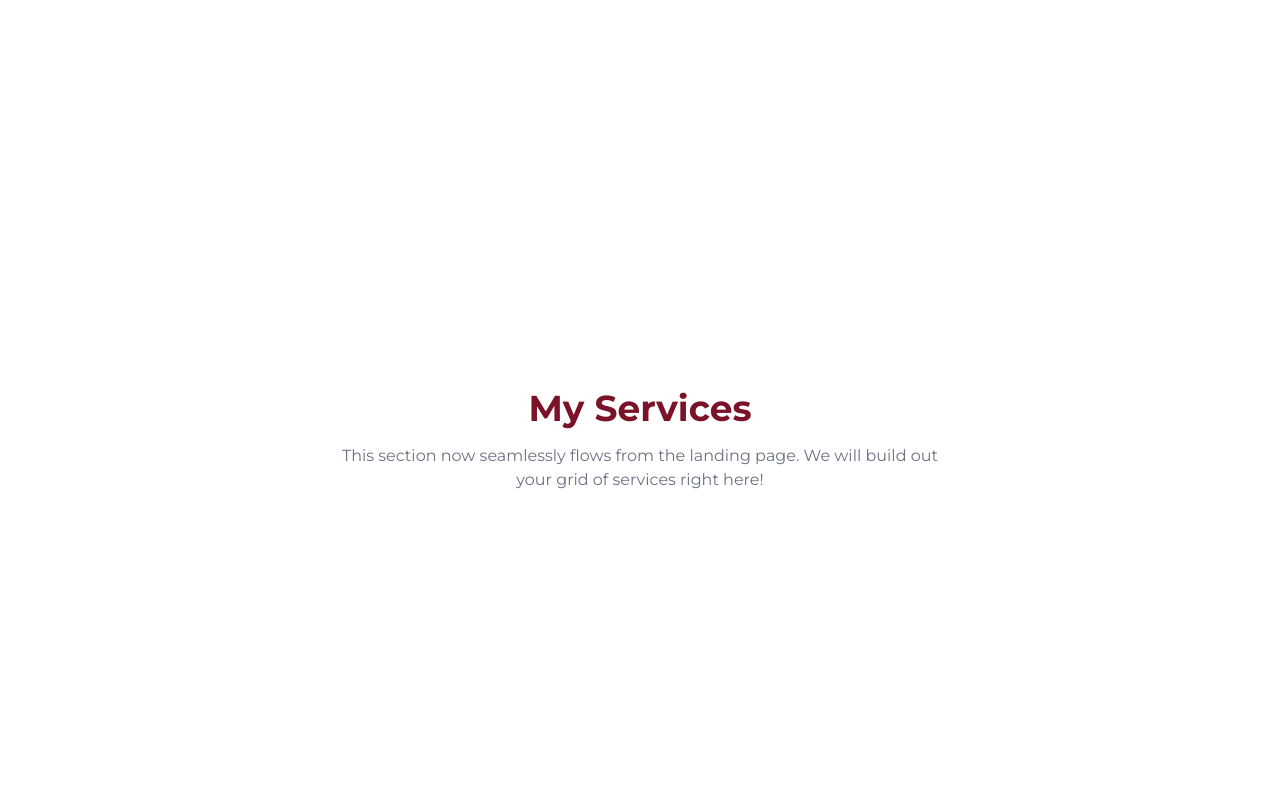
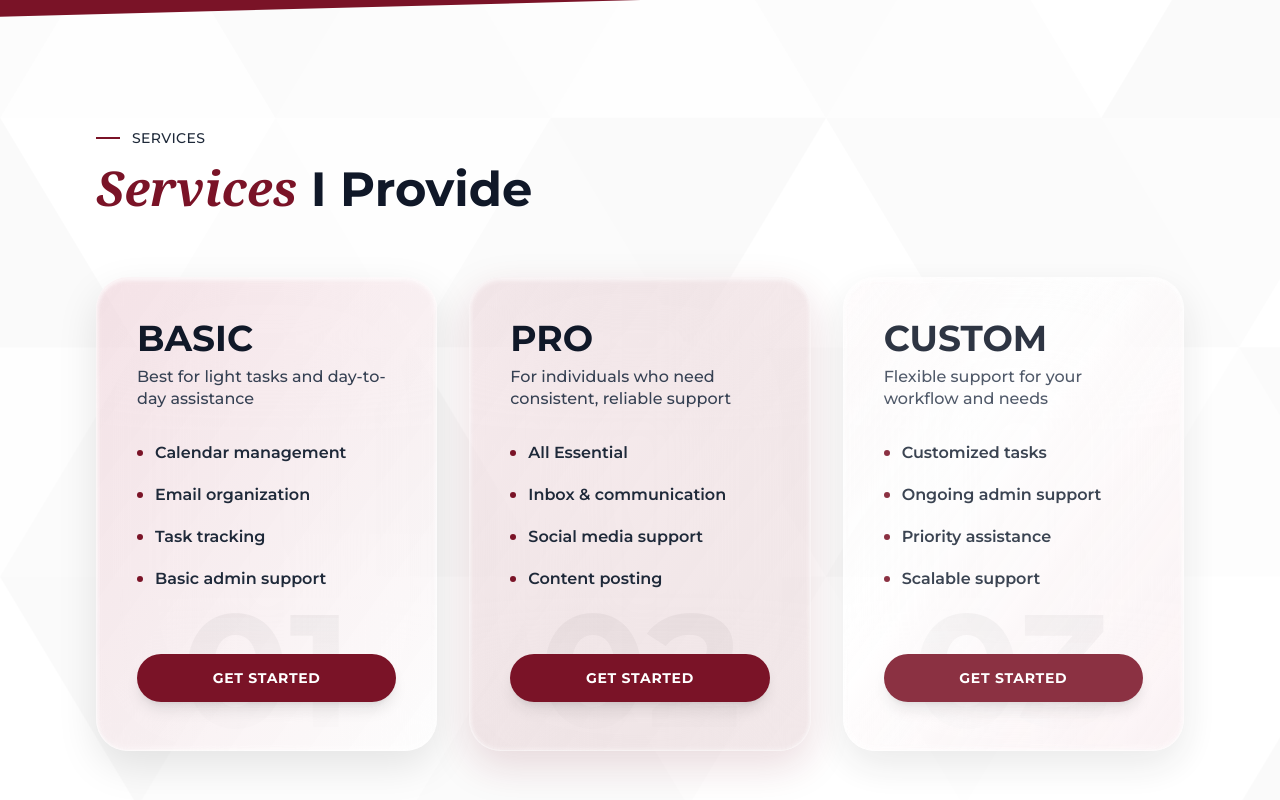
Before and after one commit to Fansters/sbm-portfolio, a Next.js app: page / in a window 1280 px wide. Shown: the part 800-1600 px from the top of the page. Built offline with nearby package versions, Linux system fonts and the light colour scheme.

Commit message:
created services page. card design updates. added new bg

```diff
--- a/src/app/page.tsx
+++ b/src/app/page.tsx
@@ -1,14 +1,52 @@
 "use client";
 
 import Navbar from "@/app/components/Navbar";
-import { motion, AnimatePresence, useMotionValue, useSpring, useTransform } from "framer-motion";
+import { motion, AnimatePresence, useMotionValue, useSpring, useTransform, useScroll } from "framer-motion";
 import Image from "next/image";
-import { useState, useEffect } from "react";
+import { useState, useEffect, useRef } from "react";
+
+// --- DATA FOR SERVICES SECTION ---
+const servicesData = [
+	{
+		number: "01",
+		title: "BASIC",
+		desc: "Best for light tasks and day-to-day assistance",
+		// To change colors manually, edit the "from-...", "via-...", and "to-..." classes below!
+		glassClass:
+			"bg-[length:300%_300%] bg-gradient-to-br from-brandPink/40 via-white/30 to-brandPink/30 backdrop-blur-3xl border-[1.5px] border-white/60 shadow-[0_15px_40px_rgba(0,0,0,0.1),inset_0_2px_4px_rgba(255,255,255,0.8),inset_0_-2px_4px_rgba(255,255,255,0.3)]",
+		items: ["Calendar management", "Email organization", "Task tracking", "Basic admin support"],
+	},
+	{
+		number: "02",
+		title: "PRO",
+		desc: "For individuals who need consistent, reliable support",
+		glassClass:
+			"bg-[length:300%_300%] bg-gradient-to-br from-brandMaroon/20 via-brandPink/20 to-brandMaroon/10 backdrop-blur-3xl border-[1.5px] border-white/50 shadow-[0_15px_40px_rgba(122,19,39,0.15),inset_0_2px_4px_rgba(255,255,255,0.7),inset_0_-2px_4px_rgba(255,255,255,0.2)]",
+		items: ["All Essential", "Inbox & communication", "Social media support", "Content posting"],
+	},
+	{
+		number: "03",
+		title: "CUSTOM",
+		desc: "Flexible support for your workflow and needs",
+		glassClass:
+			"bg-[length:300%_300%] bg-gradient-to-br from-brandPink/20 via-white/60 to-brandPink/30 backdrop-blur-3xl border-[1.5px] border-white/60 shadow-[0_15px_40px_rgba(0,0,0,0.1),inset_0_2px_4px_rgba(255,255,255,0.8),inset_0_-2px_4px_rgba(255,255,255,0.3)]",
+		items: ["Customized tasks", "Ongoing admin support", "Priority assistance", "Scalable support"],
+	},
+];
 
 export default function Home() {
 	const [isLoading, setIsLoading] = useState(true);
+	const [isMobile, setIsMobile] = useState(false);
 
-	// Mouse Parallax Setup
+	// Responsive check for scroll animation timings
+	useEffect(() => {
+		const checkMobile = () => setIsMobile(window.innerWidth < 1024);
+		checkMobile(); // Check immediately on mount
+		window.addEventListener("resize", checkMobile);
+		return () => window.removeEventListener("resize", checkMobile);
+	}, []);
+
+	// --- MOUSE PARALLAX SETUP (Hero) ---
 	const mouseX = useMotionValue(0);
 	const mouseY = useMotionValue(0);
 	const springConfig = { damping: 25, stiffness: 150 };
@@ -33,21 +71,56 @@ export default function Home() {
 		return () => clearTimeout(timer);
 	}, []);
 
-	// --- NEW SEQUENCED ANIMATION VARIANTS ---
+	// --- SCROLL ANIMATION SETUP (Services) ---
+	const servicesRef = useRef<HTMLElement>(null);
 
-	// 1. "Hello There" types in first
+	const { scrollYProgress: servicesScroll } = useScroll({
+		target: servicesRef,
+		offset: ["start end", "end start"],
+	});
+
+	// RESPONSIVE & STAGGERED TIMING ARRAYS
+	// Desktop: Exits start at 0.70 and stagger (Card 1 leaves first, then Card 2, then Card 3)
+	// Mobile: Exits start at 0.85 and stagger, finishing exactly at 1.0
+	const r1 = isMobile ? [0.02, 0.2, 0.6, 0.99] : [0.0, 0.35, 0.6, 0.99];
+	const r2 = isMobile ? [0.04, 0.3, 0.7, 0.99] : [0.0, 0.38, 0.6, 0.99];
+	const r3 = isMobile ? [0.07, 0.4, 0.88, 1.0] : [0.0, 0.42, 0.6, 0.99];
+
+	// Apply the dynamic ranges to the transforms
+	// Removed the X-axis transforms entirely so they only move vertically
+	const card1Y = useTransform(servicesScroll, r1, [400, 0, 0, -400]);
+	const card2Y = useTransform(servicesScroll, r2, [400, 0, 0, -500]);
+	const card3Y = useTransform(servicesScroll, r3, [400, 0, 0, -400]);
+
+	const card1Scale = useTransform(servicesScroll, r1, [0.8, 1, 1, 0.8]);
+	const card2Scale = useTransform(servicesScroll, r2, [0.8, 1, 1, 0.8]);
+	const card3Scale = useTransform(servicesScroll, r3, [0.8, 1, 1, 0.8]);
+
+	// Opacity fades out slightly after movement starts to keep them visible longer
+	const op1 = isMobile ? [0.1, 0.4, 0.9, 0.95] : [0.1, 0.4, 0.75, 0.85];
+	const op2 = isMobile ? [0.15, 0.45, 0.92, 0.98] : [0.15, 0.45, 0.8, 0.9];
+	const op3 = isMobile ? [0.2, 0.5, 0.95, 1.0] : [0.2, 0.5, 0.85, 0.95];
+
+	const card1Opacity = useTransform(servicesScroll, op1, [0, 1, 1, 0]);
+	const card2Opacity = useTransform(servicesScroll, op2, [0, 1, 1, 0]);
+	const card3Opacity = useTransform(servicesScroll, op3, [0, 1, 1, 0]);
+
+	// Grouping them into arrays so we can easily map them in the JSX
+	const cardYTransforms = [card1Y, card2Y, card3Y];
+	const cardScales = [card1Scale, card2Scale, card3Scale];
+	const cardOpacities = [card1Opacity, card2Opacity, card3Opacity];
+
+	// Hero Animation Variants
 	const helloVariants = {
 		hidden: { opacity: 0 },
 		visible: { opacity: 1, transition: { staggerChildren: 0.05, delayChildren: 0.2 } },
 	};
 
-	// 2. Reduced Pause (-0.2s), then Main Title types in
 	const titleVariants = {
 		hidden: { opacity: 0 },
 		visible: { opacity: 1, transition: { staggerChildren: 0.04, delayChildren: 1.6 } },
 	};
 
-	// 3. Reduced Pause (-0.2s gap), then paragraph and button fade in together
 	const fadeVariants = {
 		hidden: { opacity: 0, y: 10 },
 		visible: { opacity: 1, y: 0, transition: { delay: 3.6, duration: 0.8 } },
@@ -59,7 +132,10 @@ export default function Home() {
 	};
 
 	return (
-		<div className='min-h-screen bg-white flex flex-col overflow-x-hidden'>
+		<div
+			className='min-h-screen flex flex-col overflow-x-hidden'
+			style={{ backgroundImage: 'url("/prism.svg")', backgroundRepeat: "repeat" }}
+		>
 			{/* LOADING SCREEN */}
 			<AnimatePresence>
 				{isLoading && (
@@ -84,12 +160,10 @@ export default function Home() {
 			<main
 				id='home'
 				onMouseMove={handleMouseMove}
-				className='relative bg-gray-50 min-h-[100svh] pt-12 md:pt-24 lg:pt-32 flex items-center px-6 md:px-12 lg:px-24'
+				className='relative min-h-[100svh] pt-12 md:pt-24 lg:pt-32 flex items-center px-6 md:px-12 lg:px-24'
 			>
-				{/* Left Column: Text Content */}
 				<div className='w-full max-w-7xl mx-auto grid grid-cols-1 lg:grid-cols-2 gap-4 lg:gap-12 z-40 relative pb-[260px] lg:pb-0'>
 					<div className='flex flex-col gap-4 md:gap-6 max-w-xl mt-2 md:mt-0'>
-						{/* 1. Hello There Animation */}
 						<motion.h2
 							variants={helloVariants}
 							initial='hidden'
@@ -103,7 +177,6 @@ export default function Home() {
 							))}
 						</motion.h2>
 
-						{/* 2. Main Title Animation */}
 						<motion.h1
 							variants={titleVariants}
 							initial='hidden'
@@ -136,7 +209,6 @@ export default function Home() {
 							))}
 						</motion.h1>
 
-						{/* 3. Fade In Details & Button */}
 						<motion.div
 							variants={fadeVariants}
 							initial='hidden'
@@ -159,7 +231,6 @@ export default function Home() {
 					</div>
 				</div>
 
-				{/* Right Column: Absolutely Positioned Image container */}
 				<div className='absolute bottom-0 right-0 lg:right-[5%] w-full lg:w-1/2 h-full pointer-events-none flex items-end justify-center z-20'>
 					<motion.div
 						initial={{ opacity: 0, y: 50 }}
@@ -167,7 +238,6 @@ export default function Home() {
 						transition={{ duration: 0.8, delay: 0.4 }}
 						className='relative z-10 w-[75%] sm:w-[65%] max-w-[350px] lg:max-w-none lg:w-[85%] xl:w-[70%] 2xl:w-[65%]'
 					>
-						{/* Pink Background Blob */}
 						<div className='absolute top-[10%] right-[5%] w-full aspect-square -z-10 text-brandPink pointer-events-none'>
 							<svg
 								className='w-full h-full transform translate-x-4'
@@ -182,7 +252,6 @@ export default function Home() {
 							</svg>
 						</div>
 
-						{/* Profile Image */}
 						<Image
 							src='/sheremie.png'
 							alt='Sheremie - Virtual Assistant'
@@ -192,7 +261,6 @@ export default function Home() {
 							priority
 						/>
 
-						{/* Top Right Tooltip - Pink */}
 						<motion.div
 							style={{ x: tooltip1X, y: tooltip1Y }}
 							className='absolute right-[2%] md:right-0 lg:right-[-2%] bottom-[45%] md:bottom-[40%] z-30 pointer-events-auto'
@@ -207,7 +275,6 @@ export default function Home() {
 							</motion.div>
 						</motion.div>
 
-						{/* Bottom Left Tooltip - Maroon */}
 						<motion.div
 							style={{ x: tooltip2X, y: tooltip2Y }}
 							className='absolute left-[2%] md:left-0 lg:left-[-4%] bottom-[15%] md:bottom-[20%] z-30 pointer-events-auto'
@@ -224,25 +291,94 @@ export default function Home() {
 					</motion.div>
 				</div>
 
-				{/* --- CUSTOM STRAIGHT DIV BOTTOM --- */}
 				<div className='absolute bottom-0 left-0 w-full h-8 z-30 pointer-events-none flex items-end justify-center'>
-					{/* Maroon Div - Behind, slightly wider, rotated dynamically to peek out */}
 					<div className='absolute w-[110%] h-8 bg-brandMaroon rotate-[-5deg] md:rotate-[-2deg] lg:rotate-[-1.5deg] origin-center'></div>
-
-					{/* Pink Div - In front, completely straight */}
 					<div className='absolute w-full h-8 bg-brandPink'></div>
 				</div>
 			</main>
 
-			{/* Services Section */}
+			{/* --- SERVICES SECTION --- */}
 			<section
+				ref={servicesRef}
 				id='services'
-				className='min-h-screen bg-white flex flex-col items-center justify-center relative z-40 pt-20'
+				className='relative w-full max-w-7xl mx-auto px-6 md:px-12 lg:px-24 py-24 md:py-32 z-40'
 			>
-				<h2 className='text-4xl text-brandMaroon font-bold mb-4'>My Services</h2>
-				<p className='text-gray-500 max-w-2xl text-center px-6'>
-					This section now seamlessly flows from the landing page. We will build out your grid of services right here!
-				</p>
+				{/* Section Header */}
+				<motion.div
+					initial={{ opacity: 0, y: 20 }}
+					whileInView={{ opacity: 1, y: 0 }}
+					viewport={{ once: true, margin: "-100px" }}
+					transition={{ duration: 0.6 }}
+					className='mb-16'
+				>
+					<div className='flex items-center gap-3 mb-4'>
+						<div className='w-6 h-[2px] bg-brandMaroon'></div>
+						<span className='text-gray-800 text-sm font-medium tracking-wide uppercase'>Services</span>
+					</div>
+					<h2 className='text-4xl md:text-5xl font-bold text-gray-900'>
+						<span className='text-brandMaroon italic font-serif'>Services</span> I Provide
+					</h2>
+				</motion.div>
+
+				{/* Services Grid */}
+				<div className='grid grid-cols-1 min-[651px]:grid-cols-2 min-[1001px]:grid-cols-3 gap-6 md:gap-8'>
+					{servicesData.map((service, index) => (
+						<motion.div
+							key={index}
+							animate={{
+								backgroundPosition:
+									index % 2 === 0
+										? ["0% 50%", "100% 100%", "50% 0%", "0% 100%", "100% 0%", "0% 50%"]
+										: ["100% 50%", "0% 0%", "100% 100%", "50% 0%", "0% 100%", "100% 50%"],
+							}}
+							transition={{
+								duration: [13.84, 15.48, 18.99][index],
+								ease: "easeInOut",
+								repeat: Infinity,
+							}}
+							style={{
+								y: cardYTransforms[index],
+								scale: cardScales[index],
+								opacity: cardOpacities[index],
+							}}
+							className={`relative overflow-hidden flex flex-col justify-between rounded-[2rem] p-8 pb-10 md:p-10 md:pb-12 transition-shadow
+                ${service.glassClass}
+                ${index === 2 ? "min-[651px]:col-span-2 min-[1001px]:col-span-1" : ""}
+              `}
+						>
+							{/* Top Content (Title, Desc, Bullets) */}
+							<div className='relative z-10'>
+								<h3 className='text-3xl md:text-4xl font-bold text-gray-900 mb-2'>{service.title}</h3>
+								<p className='text-gray-700 text-sm md:text-base font-medium mb-8 leading-snug'>{service.desc}</p>
+
+								<ul className='text-gray-800 space-y-4 md:space-y-5 mb-16'>
+									{service.items.map((item, i) => (
+										<li key={i} className='flex items-start gap-3 font-semibold text-sm md:text-base leading-snug'>
+											<div className='w-1.5 h-1.5 mt-2 rounded-full bg-brandMaroon shrink-0'></div>
+											<span>{item}</span>
+										</li>
+									))}
+								</ul>
+							</div>
+
+							{/* Get Started Button stuck to the bottom */}
+							<button className='w-full relative z-20 bg-brandMaroon hover:bg-[#600f1e] text-white py-3.5 rounded-full font-bold tracking-wider text-sm transition-transform hover:-translate-y-1 shadow-lg'>
+								GET STARTED
+							</button>
+
+							{/* Faint watermark number */}
+							<div className='absolute bottom-4 left-0 w-full flex justify-center translate-y-[10%] select-none pointer-events-none'>
+								<span className='text-[140px] md:text-[160px] font-bold leading-none bg-clip-text text-transparent bg-gradient-to-b from-black/5 to-transparent'>
+									{service.number}
+								</span>
+							</div>
+						</motion.div>
+					))}
+				</div>
+			</section>
+
+			<section id='about' className='h-[70vh] flex flex-col items-center justify-center'>
+				<p className='text-gray-400'>Keep scrolling to see the cards slide up and disappear...</p>
 			</section>
 		</div>
 	);
```
Also changed, not shown: public/prism.svg (added), public/sheremie.png.
